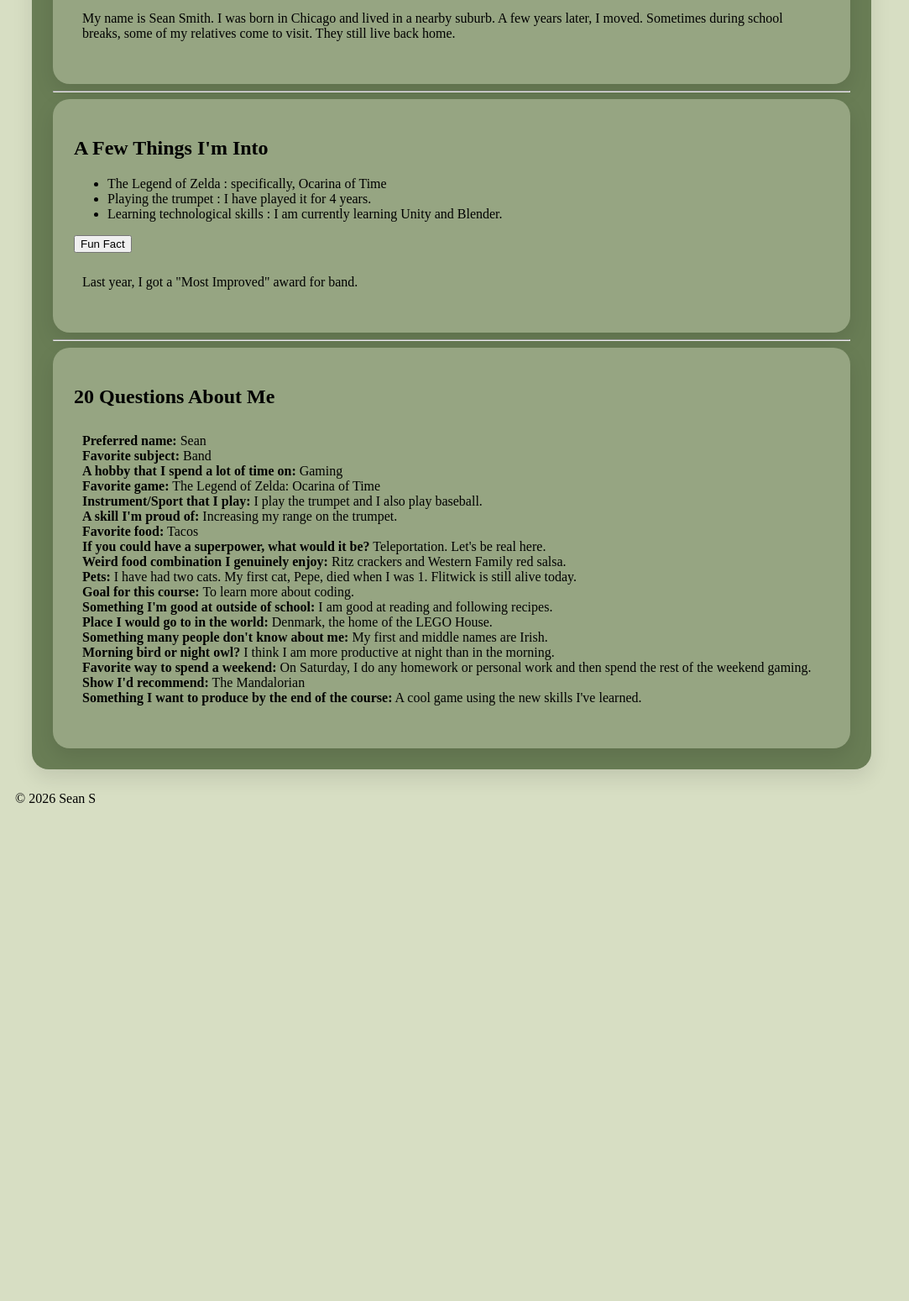
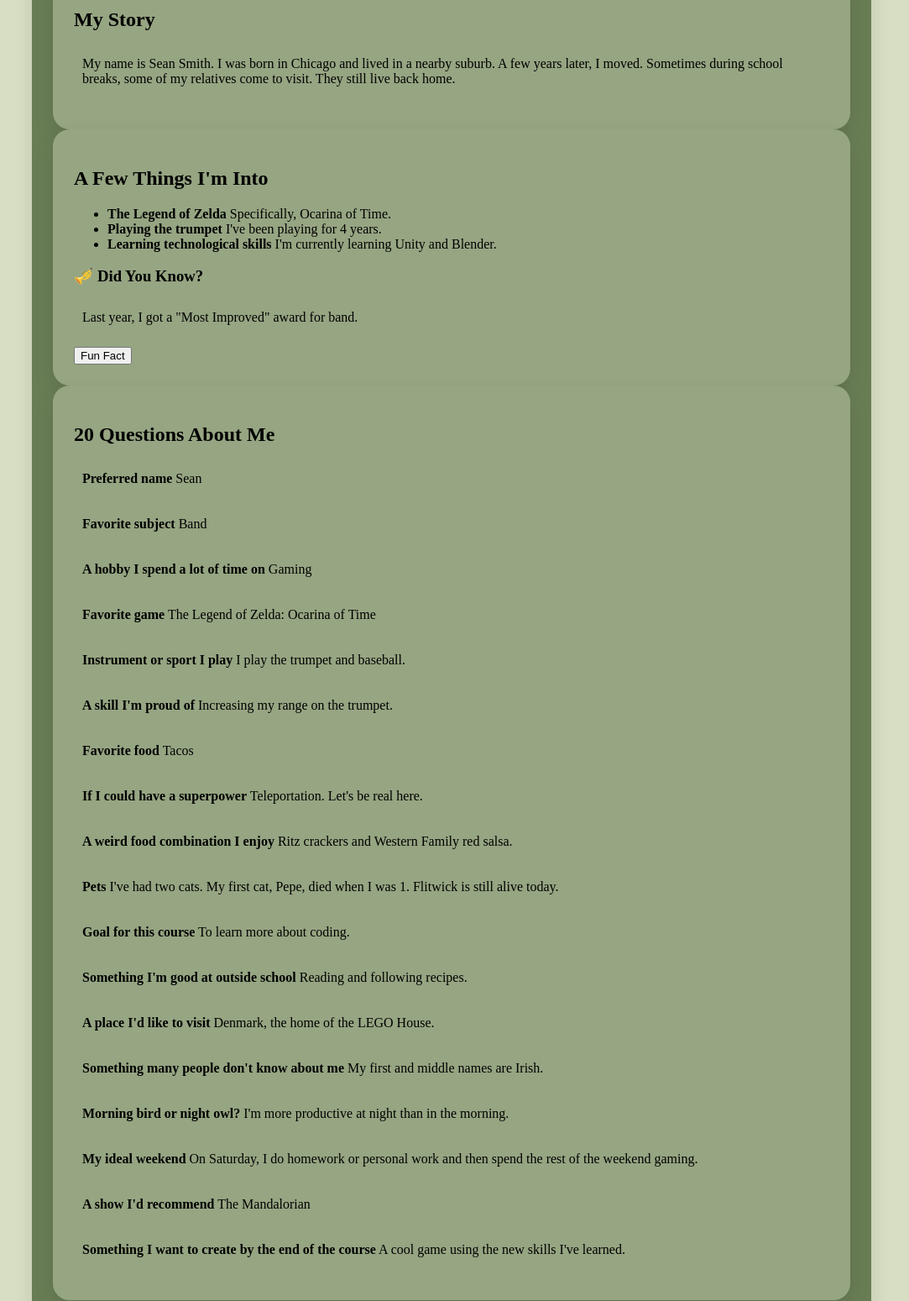
Before and after one commit to Mr-Squatch798/Mr-Squatch798.github.io, a plain HTML site: page about.html in a window 1280 px wide. Shown: the part 260-1809 px from the top of the page at 84% size, without its empty margins (0-1083 px from the left). Before the commit the page ends 1246 px from the top, so only its background shows below. Drawn offline with Linux system fonts and the light colour scheme.

Commit message:
Update about.html with new content and accessibility
Enhanced the about page with additional details and improved accessibility features.

```diff
--- a/about.html
+++ b/about.html
@@ -1,3 +1,4 @@
+
 <!DOCTYPE html>
 <html lang="en">
 
@@ -20,19 +21,20 @@
   <nav>
     <div class="nav-links">
       <a href="index.html">Home</a>
-      <a href="about.html">About Me</a>
+      <a href="about.html" aria-current="page">About Me</a>
       <a href="work.html">My Work</a>
       <a href="setup.html">Desk Setup</a>
     </div>
 
     <div class="dark-mode">
       <input type="checkbox" id="dark-mode-toggle">
-      <label for="dark-mode-toggle">🌙</label>
+      <label for="dark-mode-toggle" aria-label="Toggle dark mode">🌙</label>
     </div>
   </nav>
 
   <header>
     <h1>About Me</h1>
+    <p>A little bit about who I am and what I enjoy.</p>
   </header>
 
   <main class="text-box-1">
@@ -48,63 +50,145 @@
       </p>
     </section>
 
-    <hr>
-
     <section class="text-box">
       <h2>A Few Things I'm Into</h2>
 
       <ul class="skills-list">
         <li class="skill-pill">
-          The Legend of Zelda
-          <span class="skill-detail">: specifically, Ocarina of Time</span>
+          <strong>The Legend of Zelda</strong>
+          <span class="skill-detail">
+            Specifically, Ocarina of Time.
+          </span>
         </li>
 
         <li class="skill-pill">
-          Playing the trumpet
-          <span class="skill-detail">: I have played it for 4 years.</span>
+          <strong>Playing the trumpet</strong>
+          <span class="skill-detail">
+            I've been playing for 4 years.
+          </span>
         </li>
 
         <li class="skill-pill">
-          Learning technological skills
+          <strong>Learning technological skills</strong>
           <span class="skill-detail">
-            : I am currently learning Unity and Blender.
+            I'm currently learning Unity and Blender.
           </span>
         </li>
       </ul>
 
-      <button id="fact-btn">Fun Fact</button>
+      <div class="fun-fact-box">
+        <h3>🎺 Did You Know?</h3>
 
-      <p id="fun-fact">
-        Last year, I got a "Most Improved" award for band.
-      </p>
+        <p id="fun-fact">
+          Last year, I got a "Most Improved" award for band.
+        </p>
+
+        <button id="fact-btn">Fun Fact</button>
+      </div>
     </section>
 
-    <hr>
     <section class="text-box">
       <h2>20 Questions About Me</h2>
 
-      <p>
-        <strong>Preferred name:</strong> Sean<br>
-        <strong>Favorite subject:</strong> Band<br>
-        <strong>A hobby that I spend a lot of time on:</strong> Gaming<br>
-        <strong>Favorite game:</strong> The Legend of Zelda: Ocarina of Time<br>
-        <strong>Instrument/Sport that I play:</strong> I play the trumpet and I also play baseball.<br>
-        <strong>A skill I'm proud of:</strong> Increasing my range on the trumpet.<br>
-        <strong>Favorite food:</strong> Tacos<br>
-        <strong>If you could have a superpower, what would it be?</strong> Teleportation. Let's be real here.<br>
-        <strong>Weird food combination I genuinely enjoy:</strong> Ritz crackers and Western Family red salsa.<br>
-        <strong>Pets:</strong> I have had two cats. My first cat, Pepe, died when I was 1. Flitwick is still alive today.<br>
-        <strong>Goal for this course:</strong> To learn more about coding.<br>
-        <strong>Something I'm good at outside of school:</strong> I am good at reading and following recipes.<br>
-        <strong>Place I would go to in the world:</strong> Denmark, the home of the LEGO House.<br>
-        <strong>Something many people don't know about me:</strong> My first and middle names are Irish.<br>
-        <strong>Morning bird or night owl?</strong> I think I am more productive at night than in the morning.<br>
-        <strong>Favorite way to spend a weekend:</strong> On Saturday, I do any homework or personal work and then spend the rest of the weekend gaming.<br>
-        <strong>Show I'd recommend:</strong> The Mandalorian<br>
-        <strong>Something I want to produce by the end of the course:</strong> A cool game using the new skills I've learned.
-      </p>
-    </section>
+      <div class="questions-list">
 
+        <p>
+          <strong>Preferred name</strong>
+          <span>Sean</span>
+        </p>
+
+        <p>
+          <strong>Favorite subject</strong>
+          <span>Band</span>
+        </p>
+
+        <p>
+          <strong>A hobby I spend a lot of time on</strong>
+          <span>Gaming</span>
+        </p>
+
+        <p>
+          <strong>Favorite game</strong>
+          <span>The Legend of Zelda: Ocarina of Time</span>
+        </p>
+
+        <p>
+          <strong>Instrument or sport I play</strong>
+          <span>I play the trumpet and baseball.</span>
+        </p>
+
+        <p>
+          <strong>A skill I'm proud of</strong>
+          <span>Increasing my range on the trumpet.</span>
+        </p>
+
+        <p>
+          <strong>Favorite food</strong>
+          <span>Tacos</span>
+        </p>
+
+        <p>
+          <strong>If I could have a superpower</strong>
+          <span>Teleportation. Let's be real here.</span>
+        </p>
+
+        <p>
+          <strong>A weird food combination I enjoy</strong>
+          <span>Ritz crackers and Western Family red salsa.</span>
+        </p>
+
+        <p>
+          <strong>Pets</strong>
+          <span>
+            I've had two cats. My first cat, Pepe, died when I was 1.
+            Flitwick is still alive today.
+          </span>
+        </p>
+
+        <p>
+          <strong>Goal for this course</strong>
+          <span>To learn more about coding.</span>
+        </p>
+
+        <p>
+          <strong>Something I'm good at outside school</strong>
+          <span>Reading and following recipes.</span>
+        </p>
+
+        <p>
+          <strong>A place I'd like to visit</strong>
+          <span>Denmark, the home of the LEGO House.</span>
+        </p>
+
+        <p>
+          <strong>Something many people don't know about me</strong>
+          <span>My first and middle names are Irish.</span>
+        </p>
+
+        <p>
+          <strong>Morning bird or night owl?</strong>
+          <span>I'm more productive at night than in the morning.</span>
+        </p>
+
+        <p>
+          <strong>My ideal weekend</strong>
+          <span>
+            On Saturday, I do homework or personal work and then
+            spend the rest of the weekend gaming.
+          </span>
+        </p>
+
+        <p>
+          <strong>A show I'd recommend</strong>
+          <span>The Mandalorian</span>
+        </p>
+
+        <p>
+          <strong>Something I want to create by the end of the course</strong>
+          <span>A cool game using the new skills I've learned.</span>
+        </p>
+
+      </div>
     </section>
 
   </main>
```
